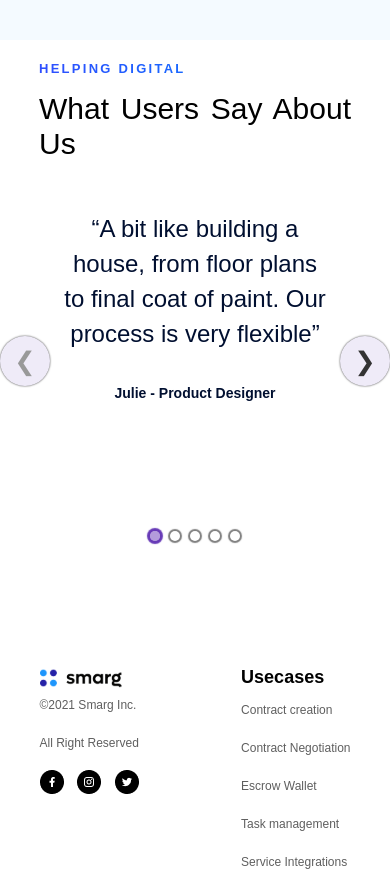
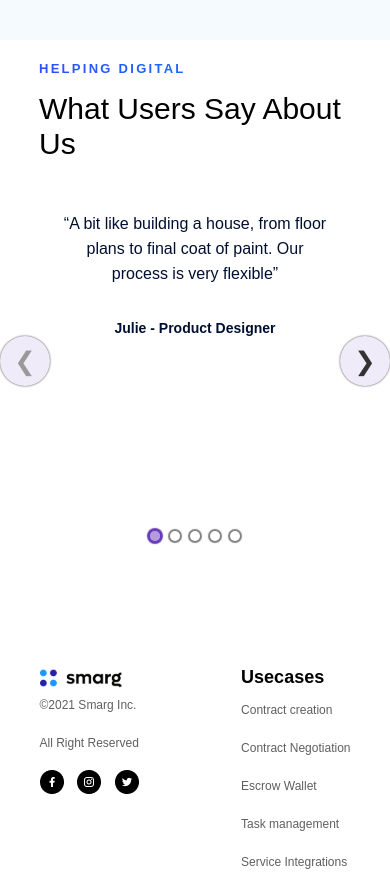
Before and after one commit to kennyjosef/smarg, a React (Create React App) app: page / in a window 390 px wide. Shown: the part 4631-5519 px from the top of the page. Built offline with nearby package versions, Linux system fonts and the light colour scheme.

Commit message:
on whatSection

```diff
--- a/src/Components/Caro/Caro.css
+++ b/src/Components/Caro/Caro.css
@@ -23,3 +23,9 @@
     color: #000F30;
 
 }
+@media screen and (max-width:768px) {
+    .caro h4{
+        font-size: 16px;
+        line-height: 25px;
+    }
+}
--- a/src/Components/WhatTheySay/What.css
+++ b/src/Components/WhatTheySay/What.css
@@ -46,5 +46,6 @@
         font-size: 30px;
         line-height: 35px;
         font-weight: 500;
+        text-align: left;
     }
 }
```
